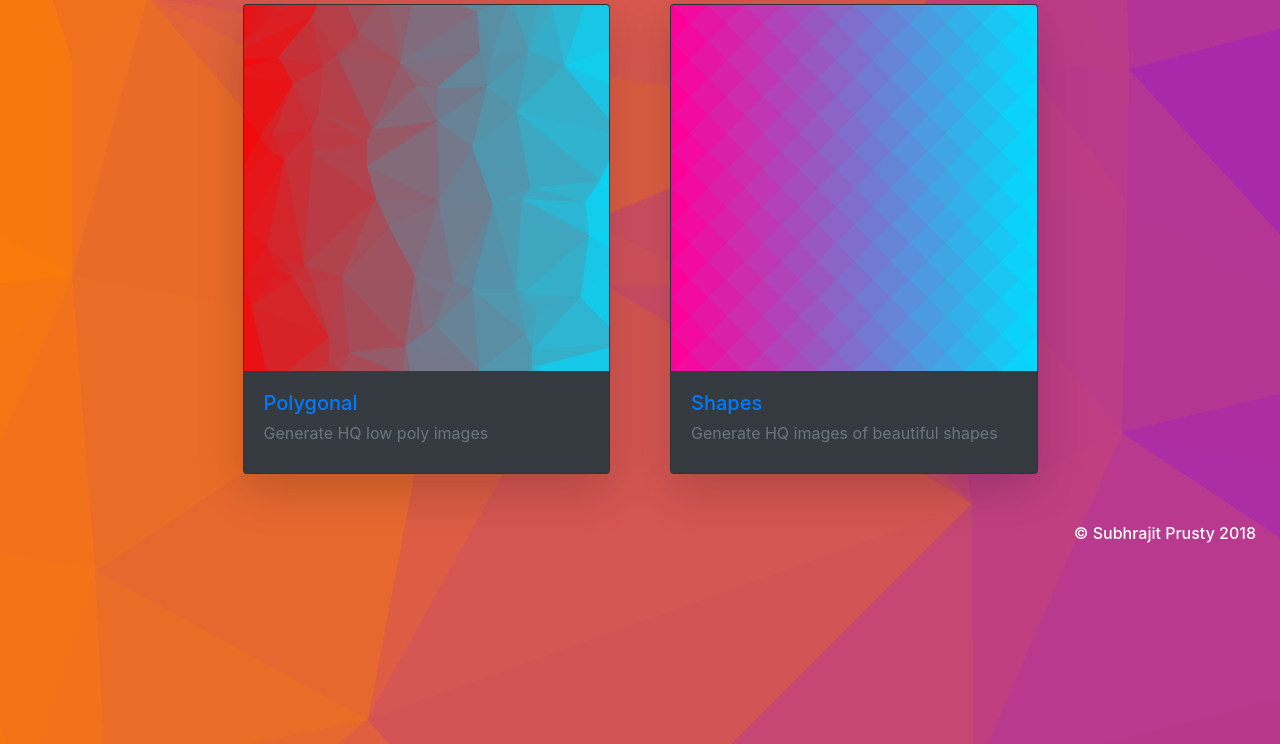
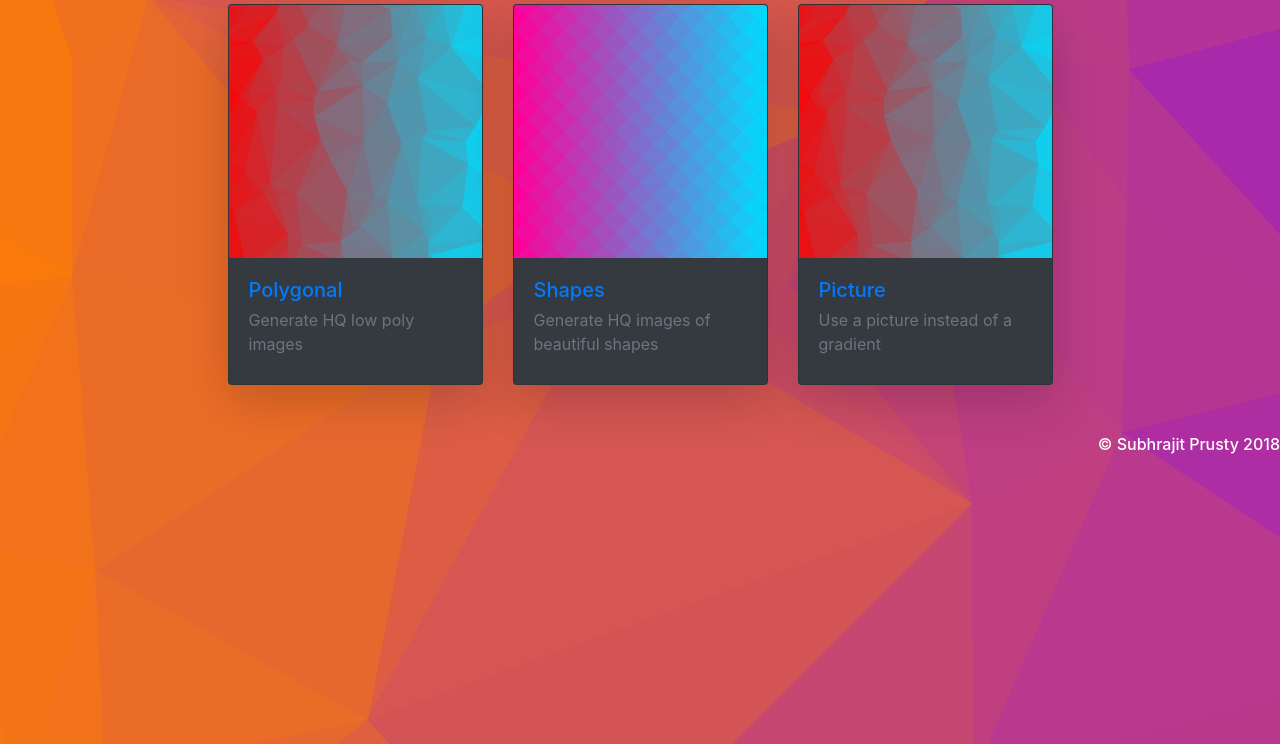
Before and after one commit to SubhrajitPrusty/wallgen, a Flask app: page / in a window 1280 px wide. Shown: the part 56-800 px from the top of the page. Run offline with Flask 2, Linux system fonts and the light colour scheme; some libraries are stand-ins or nearby versions.

Commit message:
Added pic page links and changed footer style

```diff
--- a/templates/base.html
+++ b/templates/base.html
@@ -23,11 +23,11 @@
 	{% block body %}
 	{% endblock %}
 
-	<div>
-		<h6 class="mr-4">
+	<footer class="footer text-center">
+		<h6 id="footer">
 			&#169 Subhrajit Prusty 2018
 		</h6>
-	</div>
+	</footer>
 
 </body>
 </html>
--- a/templates/home.html
+++ b/templates/home.html
@@ -4,7 +4,6 @@
 <div class="container mx-auto">
 	<div class="row">
 		<div class="card-deck mx-auto w-75">
-			<div class="col-sm-6">
 			<a class="card shadow-lg bg-dark" href="/poly" style="text-decoration: none;">
 				<img class="card-img-top" src="static/images/poly.png" alt="Polygonal">
 				<div class="card-body">
@@ -12,9 +11,6 @@
 					<p class="card-subtitle mb-2 text-muted">Generate HQ low poly images</p>
 				</div>
 			</a>
-			</div>
-
-			<div class="col-sm-6">
 			<a class="card shadow-lg bg-dark" href="/shape" style="text-decoration: none;">
 				<img class="card-img-top" src="static/images/diamond.png" alt="Shapes">
 				<div class="card-body">
@@ -22,7 +18,13 @@
 					<p class="card-subtitle mb-2 text-muted">Generate HQ images of beautiful shapes</p>
 				</div>
 			</a>
+			<a class="card shadow-lg bg-dark" href="/pic" style="text-decoration: none;">
+				<img class="card-img-top" src="static/images/poly.png" alt="Picture">
+				<div class="card-body">
+					<h5 class="card-title">Picture</h5>
+					<p class="card-subtitle mb-2 text-muted">Use a picture instead of a gradient</p>
 				</div>
+			</a>
 		</div>
 	</div>
 </div>
```
Lines whose indentation alone changed are shown as unchanged.
